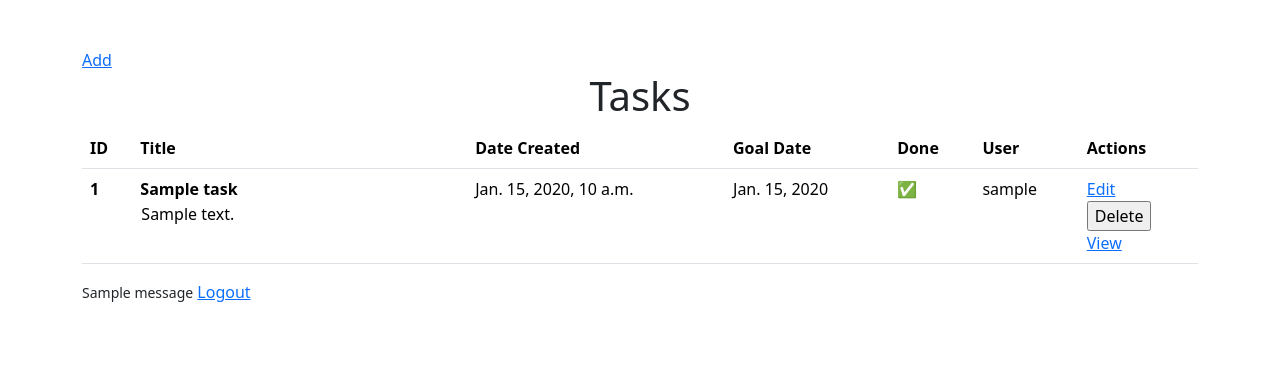
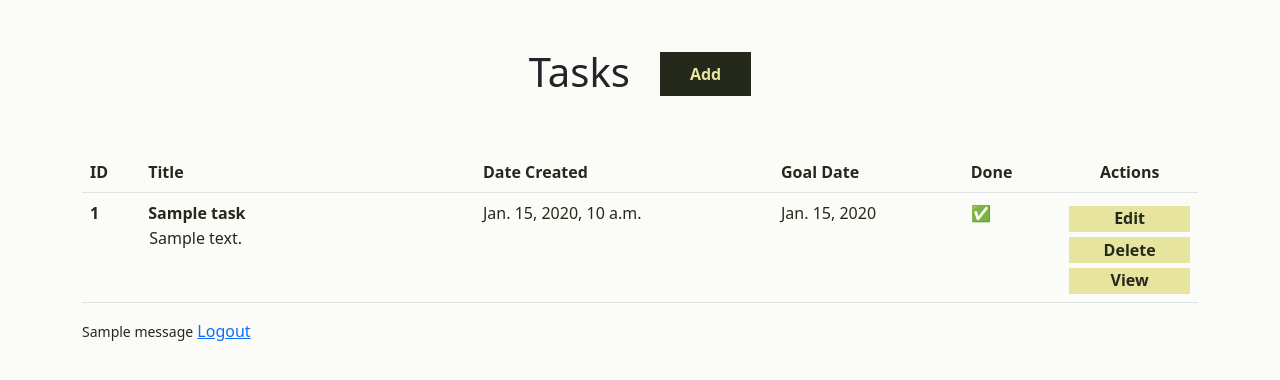
Before and after one commit to sachi-sisodia/django_to-do-app, a Django app: page /tasks/home/ in a window 1280 px wide. Shown: the top 380 px of the page. Run offline with Django 5.2, Linux system fonts and the light colour scheme; a user stored in the database is signed in; tables that the repository leaves empty hold one stand-in row (values such as "Sample post"); one stand-in notice (Sample message) is shown; some libraries are stand-ins or nearby versions.

Commit message:
ADDED STYLES TO THE TASKLIST PAGE

```diff
--- /dev/null
+++ b/tasks/static/tasks/css/styles.css
@@ -0,0 +1,72 @@
+/* ,.table ,.table-hover, .th, .td ,.tr{
+    color: #25291C;
+    background-color: #E3E7D3;
+} */
+/* .table{
+    background-color: #E3E7D3;
+} */
+/* .text-center{
+    /* color: #E6E49F; */
+/* } */
+
+/* #trial{ */
+    /* background-color: #E3E7D3; */
+/* } */
+
+body{
+    background-color: #fbfbf8;
+}
+
+.table{
+    --bs-table-color-type: #25291C;
+    --bs-table-bg-type:  #fbfbf8;
+}
+
+
+.heading{
+    display: flex;
+    flex-direction: row;
+    justify-content: center;
+}
+
+.add-button{
+    display: flex;
+    flex-direction: column;
+    justify-content: center;
+}
+
+.add-button-direct{
+    background-color: #25291C;
+    border: none;
+    margin-left: 30px;
+    margin-bottom: 5px;
+    padding: 10px 30px ;
+    text-decoration: none;
+    color:#E6E49F;
+    font-weight: 700;
+}
+
+.features{
+    display: grid;
+    grid-template-rows: 1fr 1fr 1fr;
+    /* background-color: #E6E49F; */
+}
+.aligndiv{
+    margin-top: 5px;
+    background-color: #E6E49F;
+    text-align: center;
+
+}
+.add-button-direct2{
+
+    color: #25291C;
+    border: none;
+    /* width: 100px; */
+    /* margin-left: 30px; */
+    /* margin-bottom: 5px; */
+    /* padding: 10px 30px ; */
+    text-decoration: none;
+    background-color: #E6E49F;
+    font-weight: 700;
+
+}
--- a/tasks/templates/tasks/base.html
+++ b/tasks/templates/tasks/base.html
@@ -6,6 +6,13 @@
     <meta name="viewport" content="width=device-width, initial-scale=1.0">
     <title>Document</title>
     <link rel="stylesheet" href="{% static 'tasks/css/bootstrap.css' %}">
+    <link rel="stylesheet" href="{% static 'tasks/css/styles.css' %}">
+    <!-- <style>
+        {
+            background-color: #E3E7D3 !important;
+            color: #25291C !important;
+        }
+    </style> -->
 </head>
 <body>
     {% block content %}
--- a/tasks/templates/tasks/showtask.html
+++ b/tasks/templates/tasks/showtask.html
@@ -8,6 +8,11 @@
         {{form.as_p}}
         <input type="submit" value="Submit">
     </form>
+    {% if messages %}
+        {% for message in messages %}
+        <small {% if messages.tags %} class="{{message.tags}}" {% endif %}>{{message}}</small>
+        {% endfor %}
+    {% endif %}
     <a href="{% url 'tasksummary' %}">See the listView</a>
 </div>
 
--- a/tasks/templates/tasks/tasksummary.html
+++ b/tasks/templates/tasks/tasksummary.html
@@ -1,10 +1,17 @@
 {% extends 'tasks/base.html' %}
 {% block content %}
-<div class="container mt-5 px-40">
-    <a href="{% url 'tasksadd' %}">Add</a>
-    <h1 class="text-center">Tasks</h1>
+<div class="container mt-5 px-40" id="trial">
+    <div class="heading">
+        <div >
+            <h1>Tasks</h1>
+        </div>
+        <div class="add-button">
+        <a class="add-button-direct" href="{% url 'tasksadd' %}">Add</a>
+        </div>
+    </div>
+    <br><br>
     {% if summary %}
-        <table class="table table-hover">
+        <table  class="table table-hover" >
             <thead>
                 <tr>
                     <th scope="col">ID</th>
@@ -12,8 +19,7 @@
                     <th scope="col">Date Created</th>
                     <th scope="col">Goal Date</th>
                     <th scope="col">Done</th>
-                    <th scope="col">User</th>
-                    <th scope="col" >Actions</th>
+                    <th scope="col" style="text-align: center;" >Actions</th>
                 </tr>
             </thead>
             <tbody>
@@ -35,13 +41,24 @@
                             &#10062;
                             {% endif %}
                         </td>
-                        <td>{{task.user}}</td>
                         <td>
-                            <a href="{% url 'taskupdate' task.id %}" >Edit</a>
-                            <form action="{% url 'taskdelete' task.id %}" method="post">{% csrf_token %}
-                                <input type="submit" value="Delete">
-                            </form>
-                            <a href="#" >View</a>
+                            <div class="features">
+                                <div class="aligndiv">
+                                    <a class="add-button-direct2 mrgin-top" href="{% url 'taskupdate' task.id %}" >Edit</a>
+                                </div>
+
+                                <div class="aligndiv">
+                                    <form action="{% url 'taskdelete' task.id %}" method="post">{% csrf_token %}
+                                        <input class="add-button-direct2 mrgin-top" type="submit" value="Delete">
+                                    </form>
+                                </div>
+
+                                <div class="aligndiv">
+                                    <a class="add-button-direct2 mrgin-top" href="#" >View</a>
+                                </div>
+
+
+                            </div>
                         </td>
                     </tr>
                 {% endfor %}
--- a/tasks/views.py
+++ b/tasks/views.py
@@ -2,12 +2,14 @@ from django.shortcuts import render, HttpResponseRedirect, get_object_or_404
 from tasks.forms import TaskForm
 from tasks.models import Task
 from users.models import CustomUser
+from django.contrib import messages
 
 # Create your views here.
 def showtaskformdata(request):
     if request.method == 'POST':
         fm = TaskForm(request.POST)
         if fm.is_valid():
+            messages.success(request, 'Task Added Successfully!')
             title = fm.cleaned_data['title']
             description = fm.cleaned_data['description']
             date = fm.cleaned_data['date']
```
